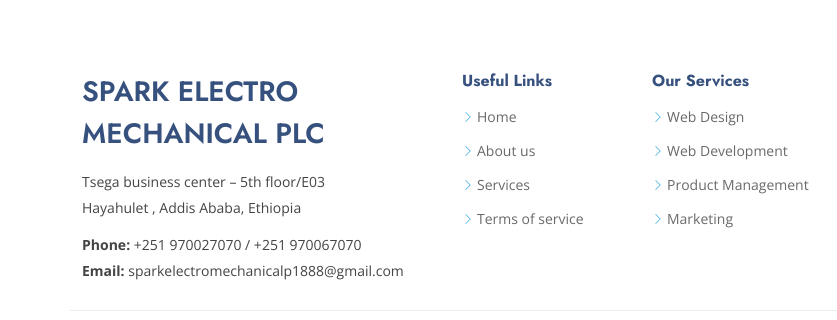
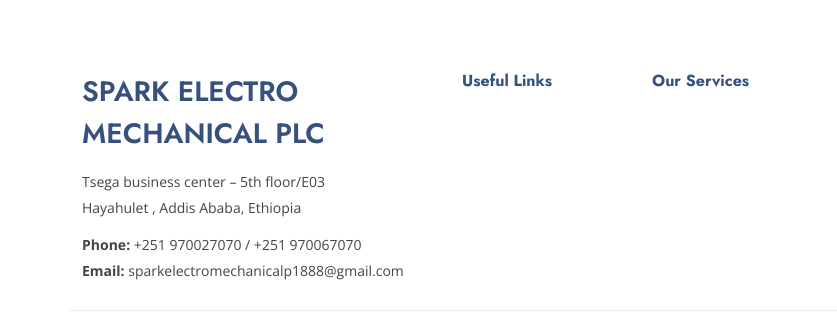
Before and after one commit to Taodocos/SparkSam, a plain HTML site: page index.html in a window 1280 px wide. Shown: the part 6091-6411 px from the top of the page, 0-837 px from the left. Drawn offline with nearby package versions, Linux system fonts and the light colour scheme.

Commit message:
Update index.html

```diff
--- a/index.html
+++ b/index.html
@@ -1042,20 +1042,14 @@
         <div class="col-lg-2 col-md-3 footer-links">
           <h4>Useful Links</h4>
           <ul>
-            <li><i class="bi bi-chevron-right"></i> <a href="#">Home</a></li>
-            <li><i class="bi bi-chevron-right"></i> <a href="#">About us</a></li>
-            <li><i class="bi bi-chevron-right"></i> <a href="#">Services</a></li>
-            <li><i class="bi bi-chevron-right"></i> <a href="#">Terms of service</a></li>
+
           </ul>
         </div>
 
         <div class="col-lg-2 col-md-3 footer-links">
           <h4>Our Services</h4>
           <ul>
-            <li><i class="bi bi-chevron-right"></i> <a href="#">Web Design</a></li>
-            <li><i class="bi bi-chevron-right"></i> <a href="#">Web Development</a></li>
-            <li><i class="bi bi-chevron-right"></i> <a href="#">Product Management</a></li>
-            <li><i class="bi bi-chevron-right"></i> <a href="#">Marketing</a></li>
+
           </ul>
         </div>
 
```
